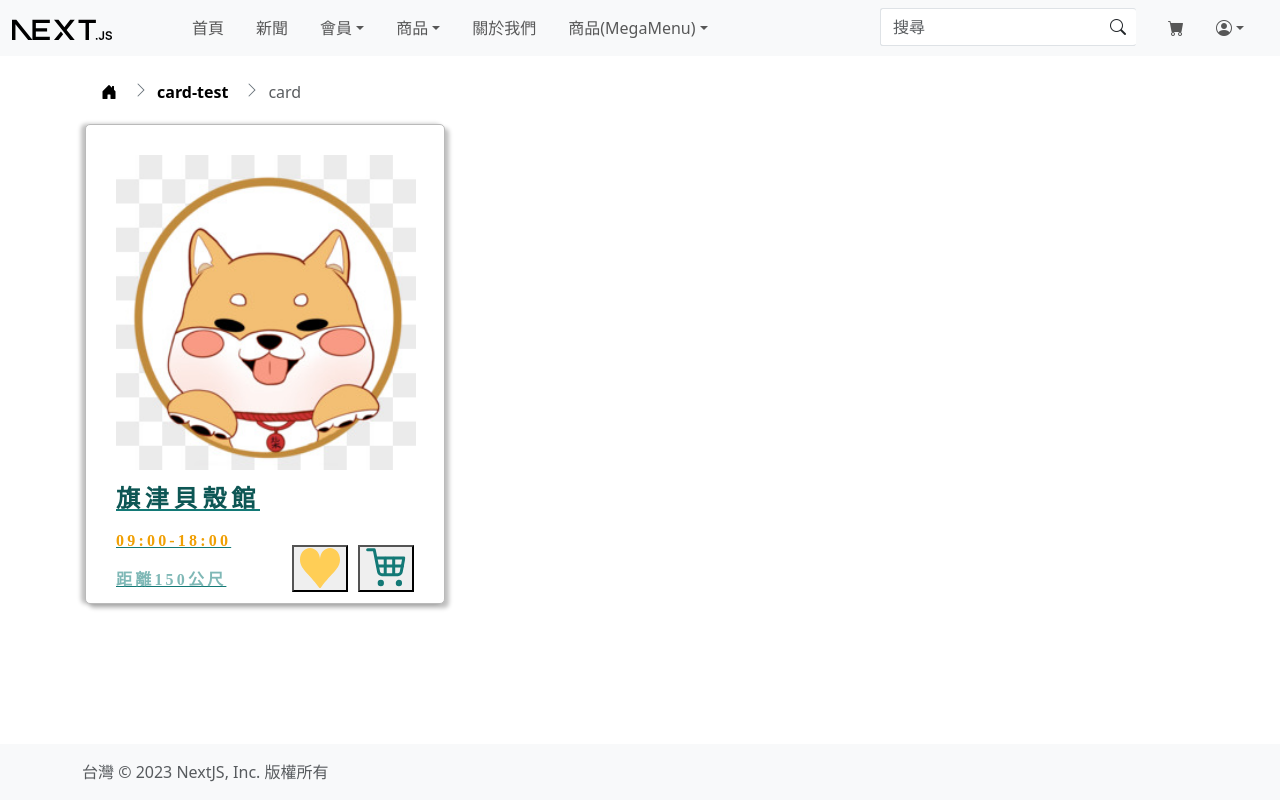
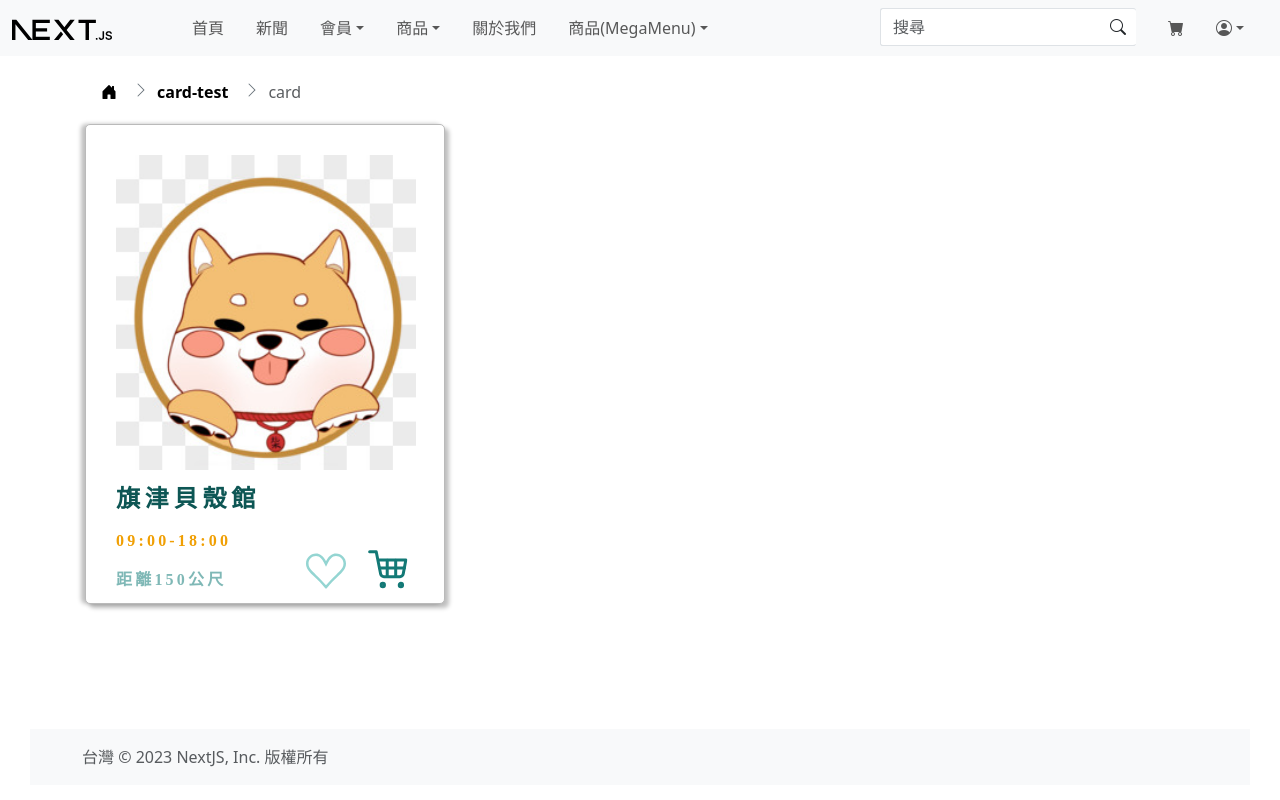
Before and after one commit to XuanYing0915/KH_Travel_Project, a Next.js app in the folder frontend/: page /card-test/card in a window 1280 px wide. Built offline with nearby package versions, Linux system fonts and the light colour scheme; a web font is replaced by a local one.

Commit message:
07/18修正

```diff
--- a/frontend/components/common-card2/common-card2.js
+++ b/frontend/components/common-card2/common-card2.js
@@ -1,23 +1,55 @@
-import React from 'react'
+import { useState } from 'react'
 import Image from 'next/image'
 import Link from 'next/link'
 
 //載入資料測試
 import data from '@/data/Ticket/common-card2.json'
+import LoveIcon from './love'
+import NoLoveIcon from './nolove'
+import CartIcon from './crat-icon'
 
-// console.log(data.data)
+
+// 目前尚未解決問題:
+// 1.收藏功能的氣泡外漏
+// 2.如何丟出json檔案給外部檔案
+
+// 3.上述解決後 用狀態更改顯示
+
 
 export default function commonCard2() {
+  //收藏函式-------------------------
+  const initState = data.data.map((v, i) => {
+    return { ...v }
+  })
+
+
+  // 初始化定義狀態
+  const [lovestate, setLoves] = useState(initState)
+
+  const toggleFav = (id) => {
+    const newlove = lovestate.map((v) => {
+      if (v.id === id) return { ...v, like: !v.like }
+      else return { ...v }
+    })
+    setLoves(newlove)
+  }
+  //收藏函式-------------------------
+
+  //丟資料進購物車並顯示完成
+
+
+
+
   return (
     <>
-      {data.data.map((v, i) => {
+      {lovestate.map((v, i) => {
         // 圖片載入測試
         const img = require(`@/assets/${v.img_src}`)
 
         return (
           /* card本體 */
-          <div className="commonCard2" key={v.name}>
-            <Link href="#" className="linkStyle">
+          <div className="commonCard2" key={v.id}>
+            <Link href={v.towheresrc} className="linkStyle" style={{ textDecoration: 'none' }}>
               {/* 圖片框架 */}
               <div className="imgBox">
                 <Image
@@ -41,78 +73,25 @@ export default function commonCard2() {
                   {/* 右側icon 左+右*/}
                   <div className="iconblock">
                     {/* icon1  缺點擊收藏功能(先切換圖案)*/}
-                    <button>
-                      <svg
-                        width="40"
-                        height="41"
-                        viewBox="0 0 40 41"
-                        fill="none"
-                        xmlns="http://www.w3.org/2000/svg"
-                      >
-                        <path
-                          d="M10 0.0253906C15.525 0.0253906 20 5.14571 20 11.4622C20 5.14571 24.475 0.0253906 30 0.0253906C35.525 0.0253906 40 5.14571 40 11.4622C40 20.9822 31.915 24.3403 20.98 39.4942C20.8596 39.6606 20.7095 39.7943 20.5403 39.8861C20.371 39.9779 20.1866 40.0254 20 40.0254C19.8134 40.0254 19.629 39.9779 19.4597 39.8861C19.2905 39.7943 19.1404 39.6606 19.02 39.4942C8.085 24.3403 0 20.9822 0 11.4622C0 5.14571 4.475 0.0253906 10 0.0253906Z"
-                          fill="#FFCE56"
-                        />
-                      </svg>
+                    <button className='buttonStyle' onClick={(event) => {
+                      event.stopPropagation();
+                      toggleFav(v.id);
+                    }}>
+                      {(v.like) ? <LoveIcon /> : <NoLoveIcon />}
                     </button>
                     {/* icon2 點擊將資料丟出給購物車頁面*/}
-                    <button>
-                      <svg
-                        width="40"
-                        height="41"
-                        viewBox="0 0 40 41"
-                        fill="none"
-                        xmlns="http://www.w3.org/2000/svg"
-                      >
-                        <path
-                          d="M11.793 17.9713H36.4042M19.2276 10.2803V26.4314M27.6877 10.2803V26.4314"
-                          stroke="#137976"
-                          stroke-width="3"
-                          stroke-linecap="round"
-                        />
-                        <g clip-path="url(#clip0_894_18902)">
-                          <path
-                            d="M14.8052 36.6922C15.7137 36.6922 16.4502 35.946 16.4502 35.0256C16.4502 34.1051 15.7137 33.3589 14.8052 33.3589C13.8967 33.3589 13.1602 34.1051 13.1602 35.0256C13.1602 35.946 13.8967 36.6922 14.8052 36.6922Z"
-                            stroke="#137976"
-                            stroke-width="3"
-                            stroke-linecap="round"
-                            stroke-linejoin="round"
-                          />
-                          <path
-                            d="M32.9009 36.6922C33.8094 36.6922 34.5459 35.946 34.5459 35.0256C34.5459 34.1051 33.8094 33.3589 32.9009 33.3589C31.9924 33.3589 31.2559 34.1051 31.2559 35.0256C31.2559 35.946 31.9924 36.6922 32.9009 36.6922Z"
-                            stroke="#137976"
-                            stroke-width="3"
-                            stroke-linecap="round"
-                            stroke-linejoin="round"
-                          />
-                          <path
-                            d="M1.64551 1.69189H8.22559L12.6343 24.0086C12.7847 24.7759 13.1967 25.4652 13.7982 25.9557C14.3997 26.4463 15.1523 26.7069 15.9243 26.6919H31.9139C32.6859 26.7069 33.4385 26.4463 34.04 25.9557C34.6415 25.4652 35.0535 24.7759 35.2039 24.0086L37.836 10.0252H9.87062"
-                            stroke="#137976"
-                            stroke-width="3"
-                            stroke-linecap="round"
-                            stroke-linejoin="round"
-                          />
-                        </g>
-                        <defs>
-                          <clipPath id="clip0_894_18902">
-                            <rect
-                              width="39.4805"
-                              height="40"
-                              fill="white"
-                              transform="translate(0 0.0253906)"
-                            />
-                          </clipPath>
-                        </defs>
-                      </svg>
+                    <button className='buttonStyle' onClick={() => { alert("已加入購物車") }}>
+                      <CartIcon />
                     </button>
                   </div>
                 </div>
               </div>
-            </Link>
+            </Link >
           </div>
         )
       })}
-      <style jsx>
+
+      < style jsx >
         {`
           .commonCard2 {
             width: 360px;
@@ -123,10 +102,7 @@ export default function commonCard2() {
             border: 1px solid #bababa;
             background: #fff;
           }
-          .linkStyle {
-            border: 0;
-            text-decoration: none;
-          }
+
           .imgBox {
             margin: 30px 30px 15px 30px;
           }
@@ -161,8 +137,12 @@ export default function commonCard2() {
           .p-st2 {
             color: #7fb8b6;
           }
+          .buttonStyle {
+            border:0;
+            background: transparent;
+          }
         `}
-      </style>
+      </style >
     </>
   )
 }
--- /dev/null
+++ b/frontend/components/common-card2/crat-icon.js
@@ -0,0 +1,53 @@
+export default function loveIcon() {
+    return (
+        <>
+            <svg
+                width="40"
+                height="41"
+                viewBox="0 0 40 41"
+                fill="none"
+                xmlns="http://www.w3.org/2000/svg"
+            >
+                <path
+                    d="M11.793 17.9713H36.4042M19.2276 10.2803V26.4314M27.6877 10.2803V26.4314"
+                    stroke="#137976"
+                    stroke-width="3"
+                    stroke-linecap="round"
+                />
+                <g clip-path="url(#clip0_894_18902)">
+                    <path
+                        d="M14.8052 36.6922C15.7137 36.6922 16.4502 35.946 16.4502 35.0256C16.4502 34.1051 15.7137 33.3589 14.8052 33.3589C13.8967 33.3589 13.1602 34.1051 13.1602 35.0256C13.1602 35.946 13.8967 36.6922 14.8052 36.6922Z"
+                        stroke="#137976"
+                        stroke-width="3"
+                        stroke-linecap="round"
+                        stroke-linejoin="round"
+                    />
+                    <path
+                        d="M32.9009 36.6922C33.8094 36.6922 34.5459 35.946 34.5459 35.0256C34.5459 34.1051 33.8094 33.3589 32.9009 33.3589C31.9924 33.3589 31.2559 34.1051 31.2559 35.0256C31.2559 35.946 31.9924 36.6922 32.9009 36.6922Z"
+                        stroke="#137976"
+                        stroke-width="3"
+                        stroke-linecap="round"
+                        stroke-linejoin="round"
+                    />
+                    <path
+                        d="M1.64551 1.69189H8.22559L12.6343 24.0086C12.7847 24.7759 13.1967 25.4652 13.7982 25.9557C14.3997 26.4463 15.1523 26.7069 15.9243 26.6919H31.9139C32.6859 26.7069 33.4385 26.4463 34.04 25.9557C34.6415 25.4652 35.0535 24.7759 35.2039 24.0086L37.836 10.0252H9.87062"
+                        stroke="#137976"
+                        stroke-width="3"
+                        stroke-linecap="round"
+                        stroke-linejoin="round"
+                    />
+                </g>
+                <defs>
+                    <clipPath id="clip0_894_18902">
+                        <rect
+                            width="39.4805"
+                            height="40"
+                            fill="white"
+                            transform="translate(0 0.0253906)"
+                        />
+                    </clipPath>
+                </defs>
+            </svg>
+        </>
+    )
+}
--- /dev/null
+++ b/frontend/components/common-card2/love.js
@@ -0,0 +1,18 @@
+export default function loveIcon() {
+    return (
+        <>
+            <svg
+                width="40"
+                height="40"
+                viewBox="0 0 40 41"
+                fill="none"
+                xmlns="http://www.w3.org/2000/svg"
+            >
+                <path
+                    d="M10 0.0253906C15.525 0.0253906 20 5.14571 20 11.4622C20 5.14571 24.475 0.0253906 30 0.0253906C35.525 0.0253906 40 5.14571 40 11.4622C40 20.9822 31.915 24.3403 20.98 39.4942C20.8596 39.6606 20.7095 39.7943 20.5403 39.8861C20.371 39.9779 20.1866 40.0254 20 40.0254C19.8134 40.0254 19.629 39.9779 19.4597 39.8861C19.2905 39.7943 19.1404 39.6606 19.02 39.4942C8.085 24.3403 0 20.9822 0 11.4622C0 5.14571 4.475 0.0253906 10 0.0253906Z"
+                    fill="#FFCE56"
+                />
+            </svg>
+        </>
+    )
+}
--- /dev/null
+++ b/frontend/components/common-card2/nolove.js
@@ -0,0 +1,8 @@
+export default function loveIcon() {
+    return (
+        <>
+            <svg xmlns="http://www.w3.org/2000/svg" width="40" height="40" viewBox="0 0 80 70" fill="none">
+                <path d="M40 26.7336L35.53 17.5995C34.42 15.3376 32.495 12.0853 29.77 9.45581C27.09 6.86721 23.88 5.10573 20 5.10573C11.62 5.10573 5 11.8759 5 20.0145C5 26.1975 7.77 30.5629 14.34 37.2208C16.025 38.9261 17.945 40.7693 20.07 42.8013C25.61 48.1113 32.5 54.7181 40 63.551C47.5 54.7181 54.39 48.1113 59.93 42.8013C62.055 40.7693 63.98 38.921 65.66 37.2208C72.23 30.5629 75 26.1975 75 20.0145C75 11.8759 68.38 5.10573 60 5.10573C56.115 5.10573 52.91 6.86721 50.23 9.45581C47.505 12.0853 45.58 15.3376 44.47 17.5995L40 26.7336ZM41.96 69.0703C41.7192 69.3616 41.4191 69.5957 41.0806 69.7562C40.742 69.9168 40.3733 70 40 70C39.6267 70 39.258 69.9168 38.9194 69.7562C38.5809 69.5957 38.2808 69.3616 38.04 69.0703C30.035 59.3592 22.79 52.4154 16.825 46.7021C6.5 36.8021 0 30.5782 0 20.0145C0 8.96056 8.95 0 20 0C28 0 33.595 5.36102 37.02 10.2523C38.32 12.1159 39.31 13.908 40 15.3172C40.865 13.5535 41.8612 11.8603 42.98 10.2523C46.405 5.35591 52 0 60 0C71.05 0 80 8.96056 80 20.0145C80 30.5782 73.5 36.8021 63.175 46.7021C57.21 52.4205 49.965 59.3694 41.96 69.0703Z" fill="#94D5D2" />
+            </svg>
+        </>)
+}
--- a/frontend/data/Ticket/common-card2.json
+++ b/frontend/data/Ticket/common-card2.json
@@ -1,13 +1,14 @@
 {
   "data": [
     {
+      "id": 1,
       "img_src": "Wl0quzCsyB.jpg",
       "name": "旗津貝殼館",
       "time": "09:00-18:00",
       "introduce": "距離150公尺",
-      "like": "1",
+      "like": false,
       "cart_src": "xxx",
-      "towheresrc": "xxx"
+      "towheresrc": "#"
     }
   ]
 }
```
Also changed, not shown: frontend/components/common-card2/xx.html (added, +19 -0 lines), frontend/components/common-card2/love.svg (deleted).
